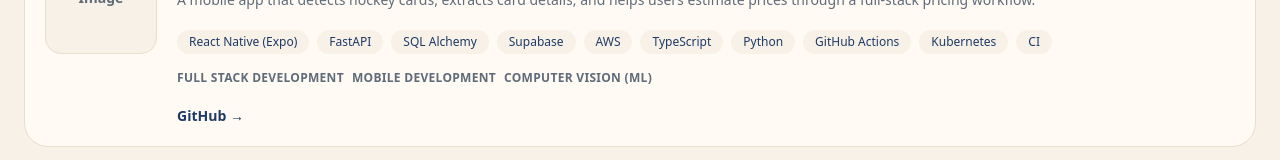
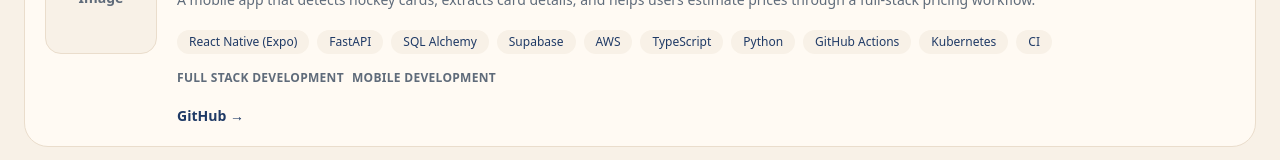
Before and after one commit to vuer13/ryan-vu-portfolio, a Next.js app: page /projects in a window 1280 px wide. Shown: the part 515-675 px from the top of the page. Built offline with nearby package versions, Linux system fonts and the light colour scheme.

Commit message:
chore: updated project removing a category

```diff
--- a/src/data/project.ts
+++ b/src/data/project.ts
@@ -39,7 +39,6 @@ export const projects: Project[] = [
         category: [
             "Full Stack Development",
             "Mobile Development",
-            "Computer Vision (ML)",
         ],
         status: "Ongoing",
     },
```
